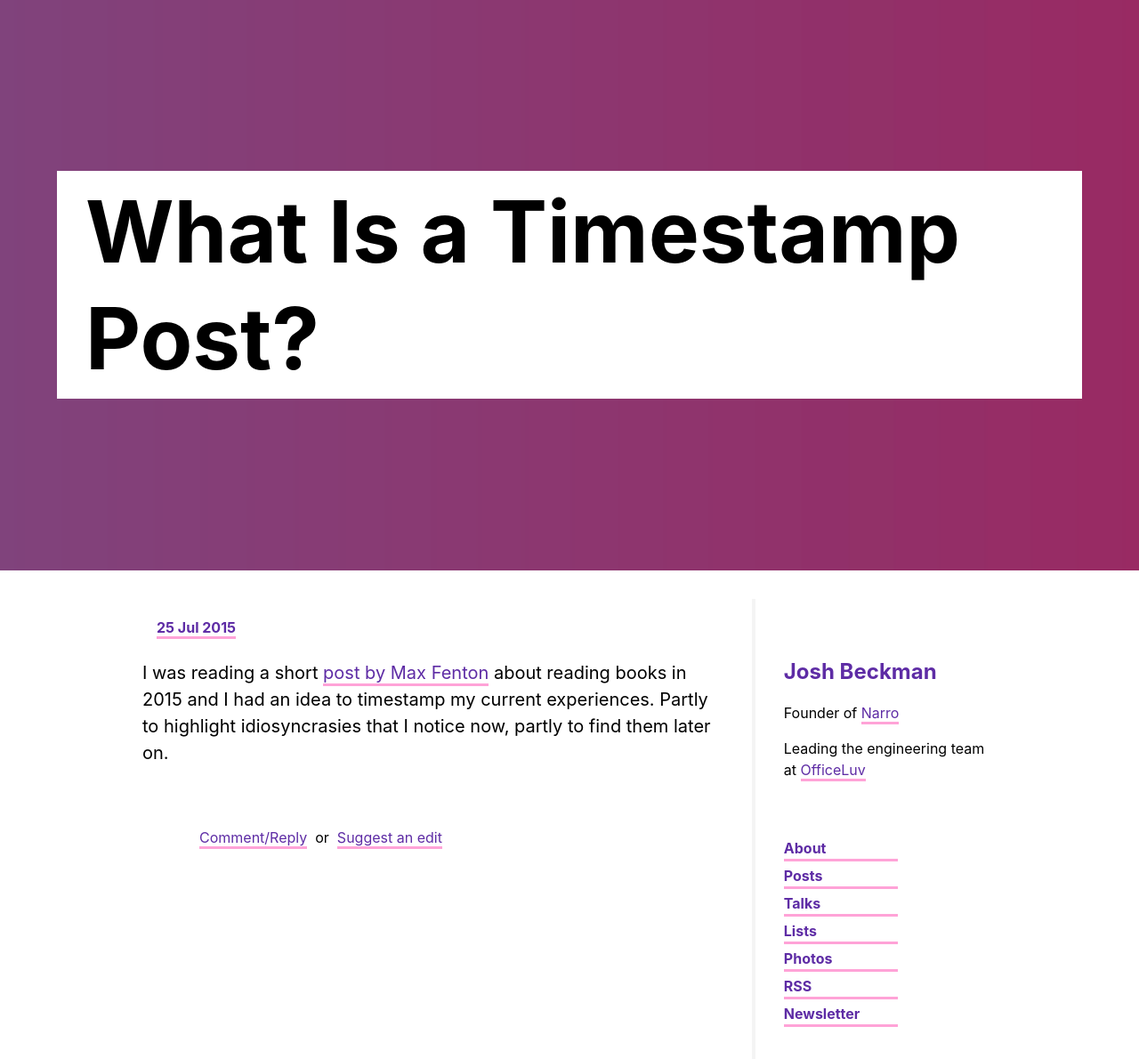
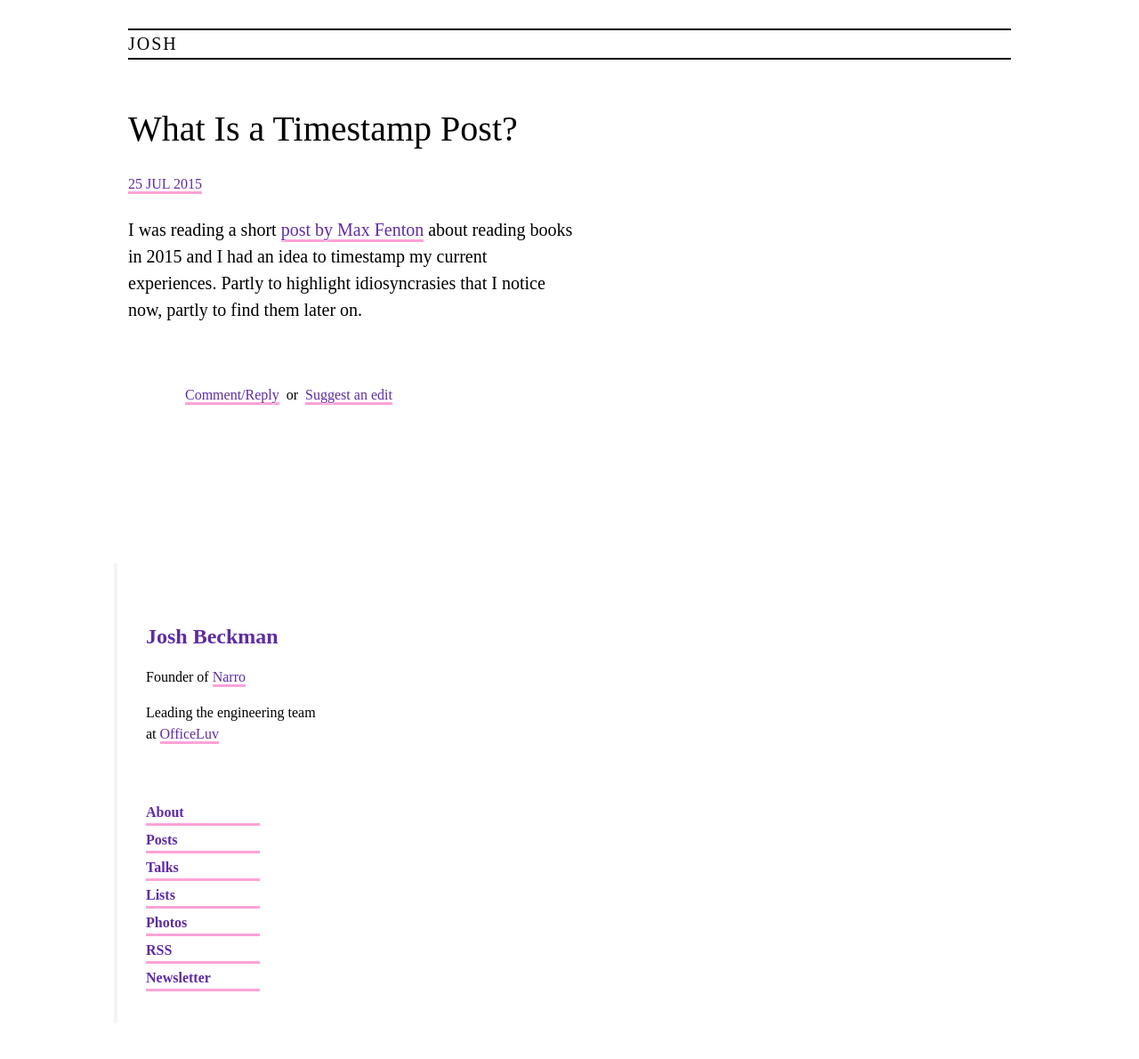
Before and after one commit to joshbeckman/andjosh.github.io, a Jekyll site: the page built from _posts/2015-07-25-timestamp-posts.md, in a window 1280 px wide. Shown: the whole page at 89% size. Built offline with Jekyll 4.4.1, drawn with Linux system fonts in a browser that asks for light colours; nearby versions of some CDN libraries; after the commit the page ends 1150 px from its top, so only the background shows below that.

Commit message:
Start styling like a poem

```diff
--- a/_layouts/default.html
+++ b/_layouts/default.html
@@ -27,21 +27,11 @@
     <meta name="apple-mobile-web-app-capable" content="yes" />
     <meta name="apple-mobile-web-app-status-bar-style" content="default" />
 </head>
-<body class="sans-serif bg-white">
-    {% if page.image %}
-    <div class="hero cover" style="background-image:url({{ page.image }});background-position:center center;">
-    {% else %}
-    <div class="hero cover" style="background-image:url(/images/purple-fade.png);background-position:center center;">
-    {% endif %}
-        <div class="pv6-ns pa5 tl-ns tc">
-            <h1 class="f-headline-ns f3 lh-title balance-text dib ph4 pv2 black bg-white">
-                {% if page.title  and page.title != ''%}
-                    {{ page.title }}
-                {% else %}
-                    {{ site.title }}, {{ page.date | date_to_string }}
-                {% endif %}
-            </h1>
-        </div>
+<body class="serif bg-white pr6-l pl6-l">
+    <div class="bt bb bw1 mv4 mh3">
+        <h3 class="ttu tracked f4 mv1 normal dib">
+            {{ site.title }}
+        </h3>
     </div>
 
   {{ content }}
--- a/_layouts/post.html
+++ b/_layouts/post.html
@@ -21,11 +21,18 @@ layout: default
 <meta property="og:url"         content="{{ page.url }}" />
 <meta property="og:image"       content="http://www.andjosh.com/favicon.png" />
 <meta property="og:site_name"   content="www andjosh" />
-<div class="f4 lh-copy pr6-l pl6-l">
-    <article class="fl-ns w-70-l pa4 mb5" itemscope itemtype="http://schema.org/BlogPosting">
+<div class="f4 lh-copy pr6-l">
+    <article class="fl-ns w-60-l pa3 mb5 mr6-l" itemscope itemtype="http://schema.org/BlogPosting">
         <meta itemprop="author" content="Josh Beckman" />
-        <div class="dib f5 ph3 pv1 mt3">
-            <a class="b" itemprop="url" href="{{ page.url }}" itemprop="datePublished">
+        <h1 class="mv0 normal">
+            {% if page.title  and page.title != ''%}
+                {{ page.title }}
+            {% else %}
+                {{ site.title }}, {{ page.date | date_to_string }}
+            {% endif %}
+        </h1>
+        <div class="dib f5 pv1 mt3 ttu">
+            <a class="" itemprop="url" href="{{ page.url }}" itemprop="datePublished">
                 {{ page.date | date_to_string }}
             </a>
         </div>
--- a/css/screen.css
+++ b/css/screen.css
@@ -1,3 +1,6 @@
+.serif {
+  font-family: Garmond, Baskerville, Times New Roman, serif;
+}
 a {
     color: #5E2CA5;
     text-decoration: none;
```
